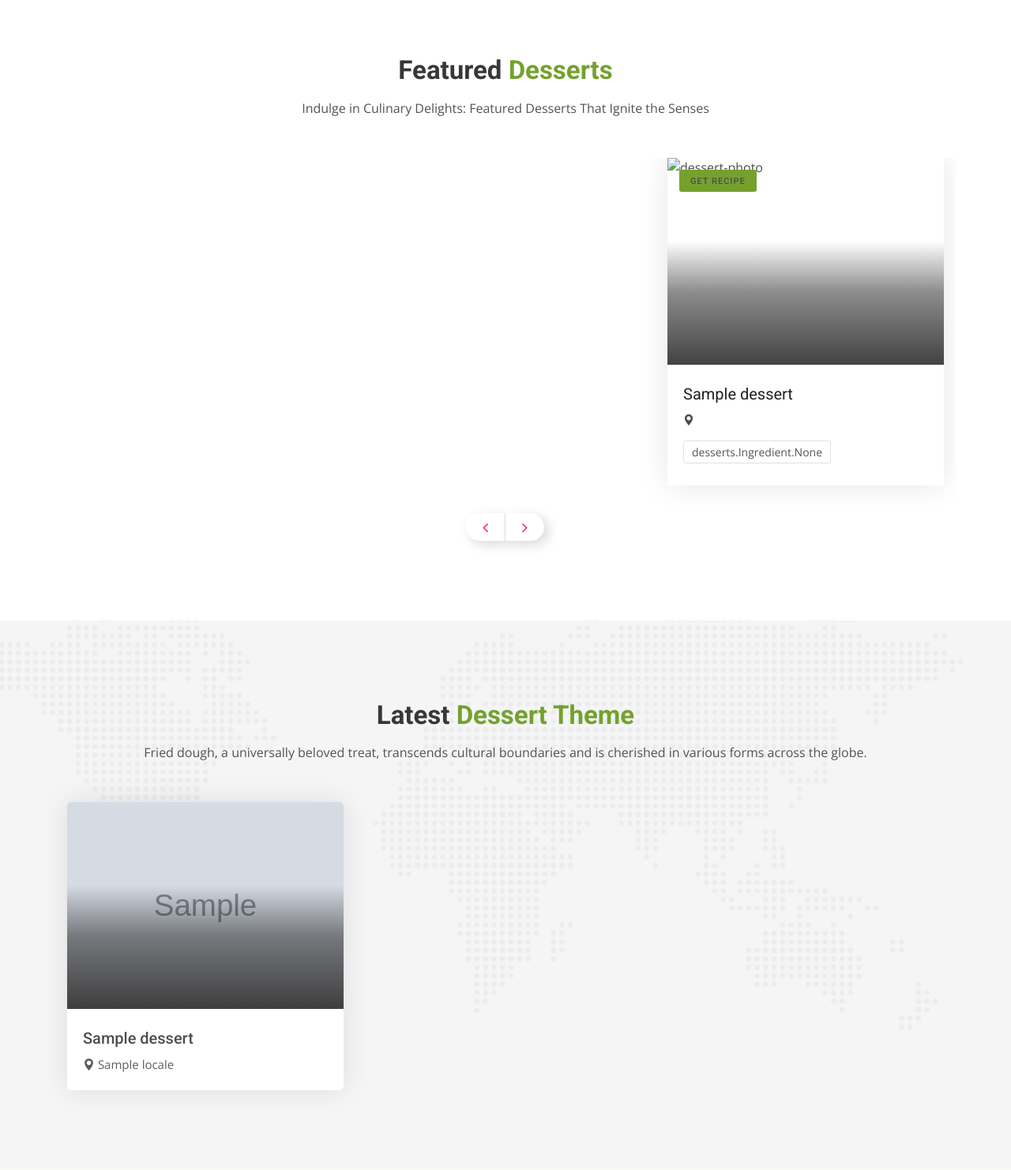
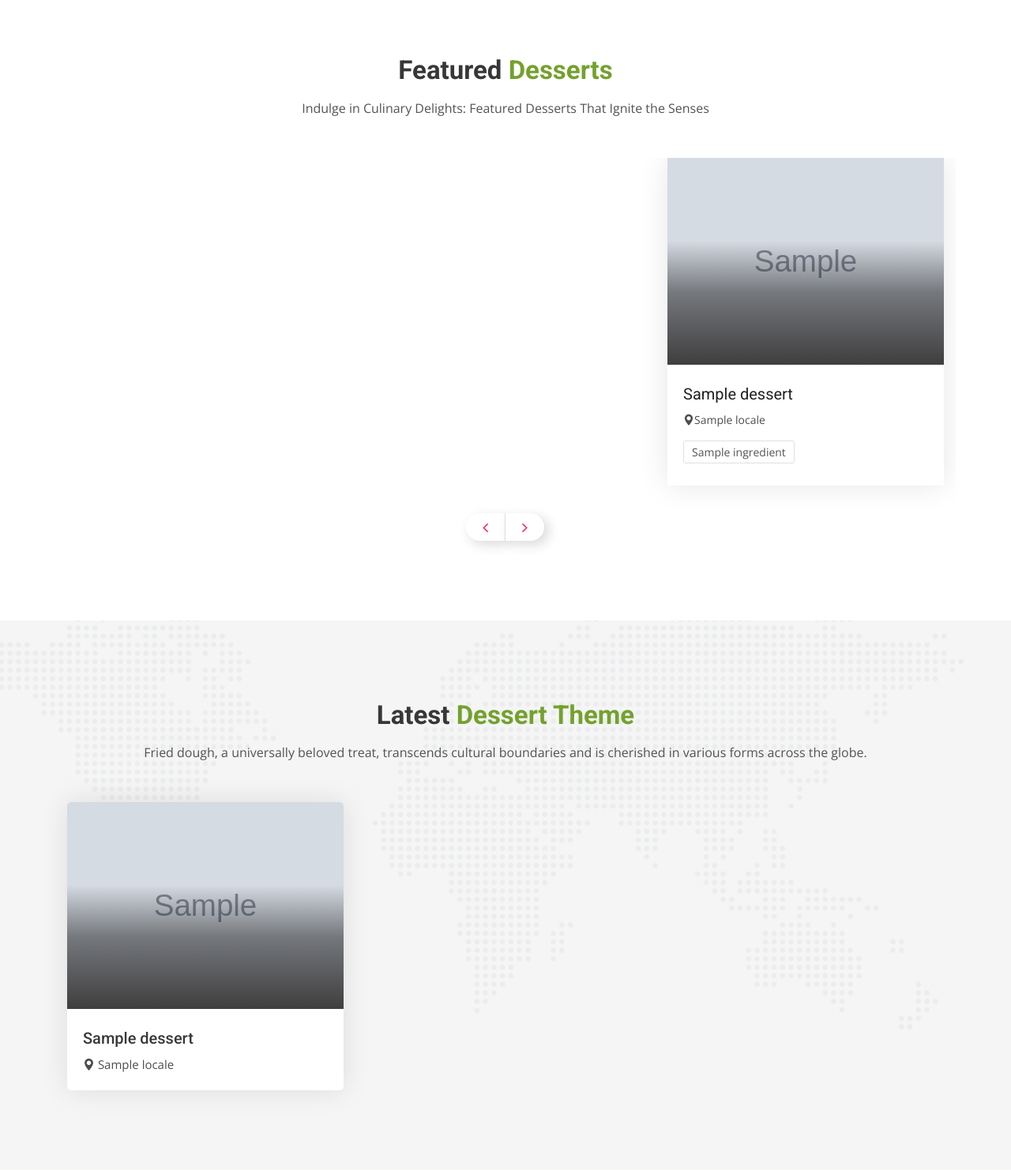
Before and after one commit to MorganEJLA/pastry_opus, a Django app: template templates/pages/home.html in a window 1280 px wide. Shown: the part 831-2313 px from the top of the page at 79% size. Run offline with Django 4.2, Linux system fonts and the light colour scheme; tables that the repository leaves empty hold one stand-in row (values such as "Sample post"); the template is opened without the code that fills it: values that come from a table or form of the project are taken from there, most other values are stand-ins (such as "Sample title", 1, 10 or a date in 2020); grey boxes marked "Sample" are stand-in pictures; some libraries are stand-ins or nearby versions.

Commit message:
updated search field names

```diff
--- a/templates/pages/home.html
+++ b/templates/pages/home.html
@@ -63,7 +63,7 @@
     </div>
     <!-- Search box 3 start -->
     <div class="search-box-4 sb-8">
-      <form action="#" method="">
+      <form action="{% url 'search' %}" method="">
         <div class="form-group">
           <input
             type="text"
@@ -72,68 +72,26 @@
             class="form-control"
           />
         </div>
+
         <div class="form-group">
-          <select class="form-control search-fields" name="select-brand">
-            <option selected="true" disabled="disabled">
-              Ingredient Types
-            </option>
-            <option>Fruit & Nuts</option>
-            <option>Chocolate & Cocoa</option>
-            <option>Spices & Herbs</option>
-            <option>Eggs and Egg Products</option>
-            <option>Flavorings & Extracts</option>
-            <option>Dairy & Alternatives</option>
-            <option>Flour & Grains</option>
-            <option>Sugar & Sweeteners</option>
+          <select class="form-control search-fields" name="category">
+            <option value = "true" disabled selected>Category</option>
+            {% for category in category_search %}
+              <option value = "{{category}}">{{category}}</option>
+            {% endfor %}
+
           </select>
         </div>
         <div class="form-group">
-          <select class="form-control search-fields" name="select-make">
-            <option selected="true" disabled="disabled">
-              Dessert Categories
-            </option>
-            <option>Cakes</option>
-            <option>Pies & Tarts</option>
-            <option>Cookies & Bars</option>
-            <option>Pastries</option>
-            <option>Puddings & Custards</option>
-            <option>Frozen</option>
-            <option>Confections & Candies</option>
-            <option>Fruit Desserts</option>
-            <option>Specialty Desserts</option>
-            <option>Fried Dough</option>
+          <select class="form-control search-fields" name="locale_name_search">
+            <option selected="" disabled="disabled" selected="true">Locale</option>
+            {% for locale in locale_name_search %}
+              <option value ="{{locale}}">{{locale}}</option>
+            {% endfor %}
+
           </select>
         </div>
-        <div class="form-group">
-          <select class="form-control search-fields" name="select-location">
-            <option selected="true" disabled="disabled">Location</option>
-            <option>North America</option>
-            <option>Caribbean</option>
-            <option>South America</option>
-            <option>Europe</option>
-            <option>Middle East</option>
-            <option>Balkans</option>
-            <option>Asia</option>
-            <option>North Africa</option>
-            <option>Sub-Saharan Africa</option>
-            <option>Oceania</option>
-          </select>
-        </div>
-        <div class="form-group">
-          <select class="form-control search-fields" name="select-type">
-            <option selected="true" disabled="disabled">Flavor Profile</option>
-            <option>Sweet</option>
-            <option>Fruity</option>
-            <option>Chocolate</option>
-            <option>Creamy</option>
-            <option>Citrus</option>
-            <option>Nutty</option>
-            <option>Spiced</option>
-            <option>Herbal</option>
-            <option>Savory-Sweet</option>
-            <option>Floral</option>
-          </select>
-        </div>
+
 
         <div class="form-group">
           <button class="btn btn-block button-theme btn-md">
@@ -188,28 +146,63 @@
           <div class="car-box-3">
             <div class="car-thumbnail">
               <a href="{% url 'dessert_detail' dessert.id %}" class="car-img">
-                <div class="tag">
-                  <a href = "{{ dessert.recipe_link }}" target="_blank">Get Recipe</div>
+
                 <img
                   class="d-block w-100"
-                  src="{{dessert.dessert_photo_1.url}}"
+                  src="{{dessert.dessert_photo.url}}"
                   alt="dessert-photo"
                   style="min-height: 262px; max-height: 262px"
                 />
               </a>
+              <div class="carbox-overlap-wrapper">
+                <div class="overlap-box">
+                  <div class="overlap-btns-area">
+                    <div class="car-magnify-gallery">
+                      <a
+                        href="{{ dessert.dessert_photo.url}}"
+                        class="overlap-btn">
 
+                        <i class="fa fa-expand"></i>
+                        <img class="hidden" src="{{dessert.dessert_photo.url}}"
+                        style="min-height:262px; "
+                        />
+                      </a>
+                      {% if dessert.dessert_photo_2 %}
+                      <a href="{{dessert.dessert_photo_2.url}}" class="hidden">
+                        <img class="hidden" src="{{dessert.dessert_photo_2.url}}"
+                        style="min-height: 262px;" />
+                      </a>
+                      {% endif %}
+                      {% if dessert.dessert_photo_3 %}
+                      <a href="{{dessert.dessert_photo_3.url}}" class="hidden">
+                        <img class="hidden" src="{{dessert.dessert_photo_3.url}}" style="min-height:262px;" />
+                      </a>
+                      {% endif %}
+                      {% if dessert.dessert_photo_4 %}
+                      <a href="{{dessert.dessert_photo_4.url}}" class="hidden">
+                        <img class="hidden" src="{{dessert.dessert_photo_4.url}}"style="min-height:262px;" />
+                      </a>
+                      {% endif %}
+                    </div>
+                  </div>
+                </div>
+              </div>
             </div>
             <div class="detail">
               <h1 class="title">
                 <a href="{% url 'dessert_detail' dessert.id  %}">{{dessert.dessert_name}}</a>
               </h1>
               <div class="location">
-                <a href="{% url "dessert_detail" dessert.id  %}">
-                  <i class="flaticon-pin"></i>{{dessert.country_name}}
+                <a href="{% url 'dessert_detail' dessert.id  %}">
+                  <i class="flaticon-pin"></i>{{ dessert.locale_name.all|join:", " }}
                 </a>
               </div>
               <ul class="facilities-list clearfix">
-                <li>{{dessert.featured_ingredient}}</li>
+
+                {% for ingredient in dessert.featured_ingredient.all %}
+                <li>{{ ingredient.name }}</li>
+                {% endfor %}
+
             </ul>
             </div>
           </div>
@@ -243,57 +236,28 @@
       {% for dessert in fried_dough_desserts %}
   <div class="col-lg-4 col-md-6">
     <div class="car-box">
+      <!-- This wrapping anchor tag makes the entire section clickable -->
+      <a href="{% url 'dessert_detail' dessert.id %}">
         <div class="car-thumbnail">
-            <a href="#" class="car-img">
-              <img class="d-block w-100" src="{{ dessert.dessert_photo.url }}" style="min-height:262px; max-height:262px" />
+          <img
+            class="d-block w-100"
+            src="{{ dessert.dessert_photo.url }}"
+            style="min-height: 262px; max-height: 262px"
+            alt="{{ dessert.dessert_name }}"
+          />
         </div>
-            </a>
-          <div class="carbox-overlap-wrapper">
-            <div class="overlap-box">
-              <div class="overlap-btns-area">
-                <div class="car-magnify-gallery">
-                  <a href="{{ dessert.dessert_photo.url}}" class="overlap-btn">
-                    <i class="fa fa-expand"></i>
-                    <img class="hidden" src="{{ dessert.dessert_photo.url }}" />
-                  </a>
-                  {% if dessert.dessert_photo_1 %}
-                  <a href="{{ dessert.dessert_photo_1.url }}" class="hidden">
-                    <img class="hidden" src="{{ dessert.dessert_photo_1.url }}" />
-                  </a>
-                  {% endif %}
-                  {% if dessert.dessert_photo_2 %}
-                  <a href="{{ dessert.dessert_photo_2.url }}" class="hidden">
-                    <img class="hidden" src="{{ dessert.dessert_photo_2.url }}" />
-                  </a>
-                  {% endif %}
-                  {% if dessert.dessert_photo_3 %}
-                  <a href="{{ dessert.dessert_photo_3.url }}" class="hidden">
-                    <img class="hidden" src="{{ dessert.dessert_photo_3.url }}" />
-                  </a>
-                  {% endif %}
-                  {% if dessert.dessert_photo_4 %}
-                  <a href="{{ dessert.dessert_photo_4.url }}" class="hidden">
-                    <img class="hidden" src="{{ dessert.dessert_photo_4.url }}" />
-                  </a>
-                  {% endif %}
+        <div class="detail">
+          <h1 class="title">{{ dessert.dessert_name }}</h1>
+          <div class="location">
+            <i class="flaticon-pin"></i>
+            {{ dessert.locale_name.all|join:", " }}
           </div>
         </div>
-            </div>
-          </div>
-
-          <div class="detail">
-            <h1 class="title"><a href="#">{{ dessert.dessert_name }}</a></h1>
-            <div class="location">
-              <a href="#">
-                <i class="flaticon-pin"></i>
-                {{ dessert.locale_name.all|join:", " }}
-              </a>
-            </div>
-
-          </div>
+      </a> <!-- End of anchor tag -->
     </div>
   </div>
 {% endfor %}
+
     </div>
   </div>
 </div>
@@ -353,21 +317,7 @@
 </div>
 <!-- Intro section end -->
 
-<!-- Full Page Search -->
-<div id="full-page-search">
-  <button type="button" class="close">×</button>
-  <form
-    action="https://storage.googleapis.com/theme-vessel/carhouse/index.html#"
-    class="search-header"
-  >
-    <input
-      type="search"
-      value=""
-      placeholder="type keyword(s) here. Eg: audi, benz etc"
-    />
-    <button type="submit" class="btn btn-sm button-theme">Search</button>
-  </form>
-</div>
+
 
 <!-- Car Overview Modal -->
 <div class="car-model-2">
```
Also changed, not shown: pages/views.py (+7 -1 lines). Lines whose indentation alone changed are shown as unchanged.
